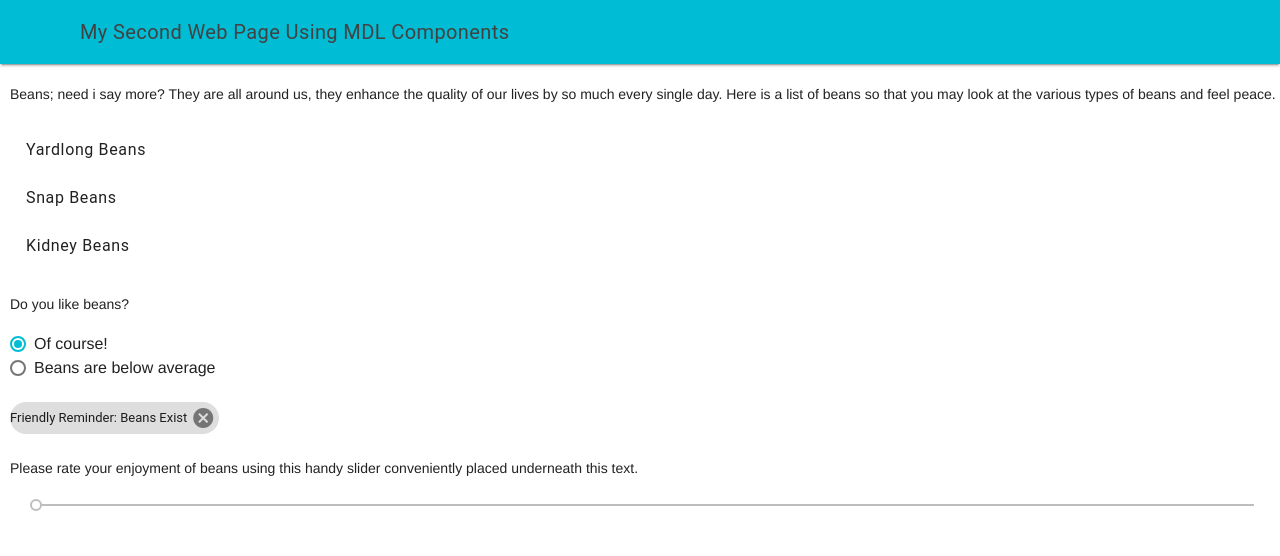
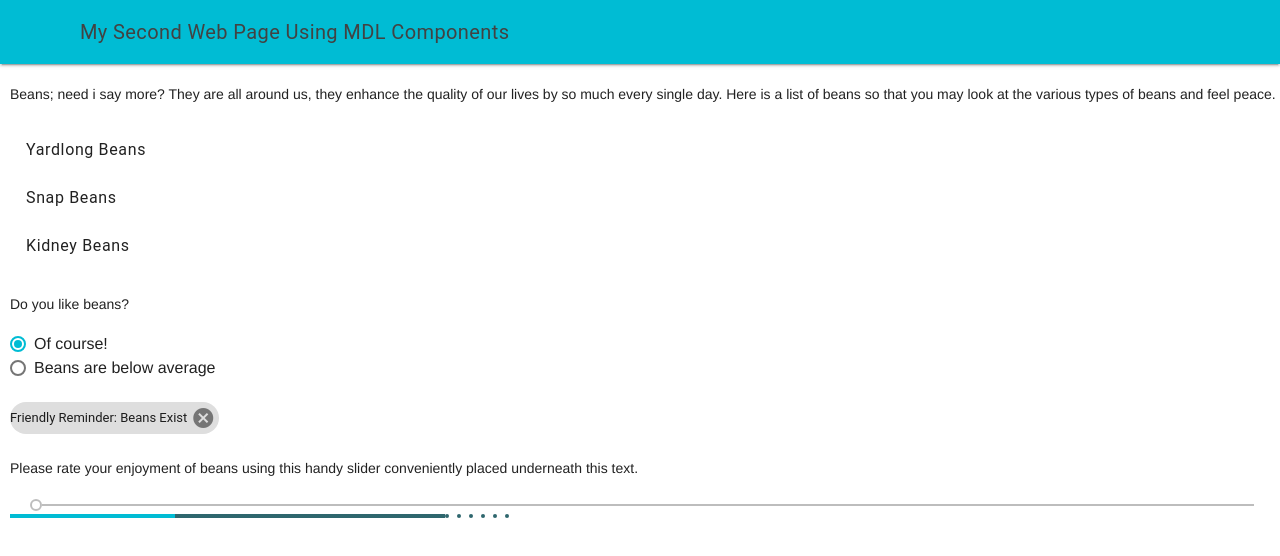
Before and after one commit to ICS2O-Programming-Kaitlin-G/Unit1-05-HTML-MDL, a plain HTML site: page more-beans.html in a window 1280 px wide. Drawn offline with nearby package versions, Linux system fonts and the light colour scheme.

Commit message:
Added a progress bar

```diff
--- a/more-beans.html
+++ b/more-beans.html
@@ -91,7 +91,14 @@
   <input class="mdl-slider mdl-js-slider" type="range"
     min="0" max="100" value="0" tabindex="0">
 
-
+    <!-- MDL Progress Bar with Buffering -->
+    <div id="p3" class="mdl-progress mdl-js-progress"></div>
+    <script>
+      document.querySelector('#p3').addEventListener('mdl-componentupgraded', function() {
+        this.MaterialProgress.setProgress(33);
+        this.MaterialProgress.setBuffer(87);
+      });
+    </script>
     </main>
     </div>
   </body>
```
